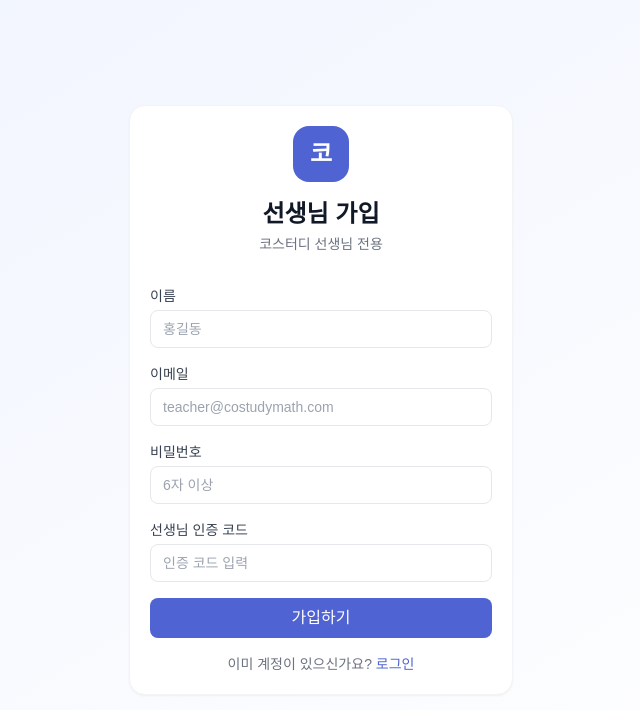
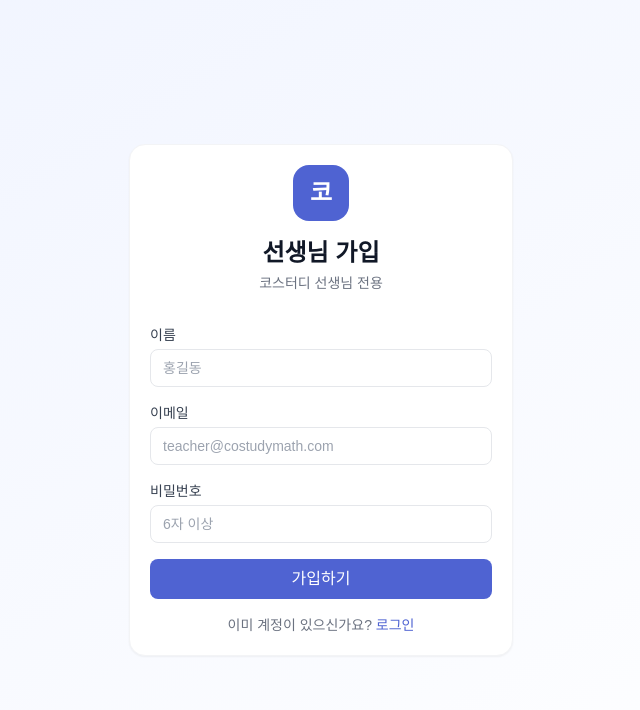
Before and after one commit to les021121-debug/Costudy-Student-Track, a Next.js app: page /auth/signup in a window 1280 px wide. Shown: the top 710 px of the page, without its empty margins (319-959 px from the left). Built offline with nearby package versions, Linux system fonts and the light colour scheme; a web font is replaced by a local one.

Commit message:
remove invite code

```diff
--- a/src/app/auth/signup/page.tsx
+++ b/src/app/auth/signup/page.tsx
@@ -6,7 +6,7 @@ import Link from 'next/link'
 
 export default function SignupPage() {
   const router = useRouter()
-  const [form, setForm] = useState({ name: '', email: '', password: '', code: '' })
+  const [form, setForm] = useState({ name: '', email: '', password: '' })
   const [error, setError] = useState('')
   const [loading, setLoading] = useState(false)
 
@@ -14,10 +14,6 @@ export default function SignupPage() {
     setError('')
     if (!form.name || !form.email || !form.password || !form.code) {
       setError('모든 항목을 입력해주세요.')
-      return
-    }
-    if (form.code !== '4019') {
-      setError('인증 코드가 올바르지 않습니다.')
       return
     }
     setLoading(true)
@@ -62,10 +58,6 @@ export default function SignupPage() {
             <label className="label">비밀번호</label>
             <input className="input" type="password" placeholder="6자 이상" value={form.password} onChange={e => setForm(f => ({ ...f, password: e.target.value }))} />
           </div>
-          <div>
-            <label className="label">선생님 인증 코드</label>
-            <input className="input" type="password" placeholder="인증 코드 입력" value={form.code} onChange={e => setForm(f => ({ ...f, code: e.target.value }))} onKeyDown={e => e.key === 'Enter' && handleSignup()} />
-          </div>
           {error && <p className="text-sm text-danger">{error}</p>}
           <button className="btn-primary w-full" onClick={handleSignup} disabled={loading}>
             {loading ? '가입 중...' : '가입하기'}
```
